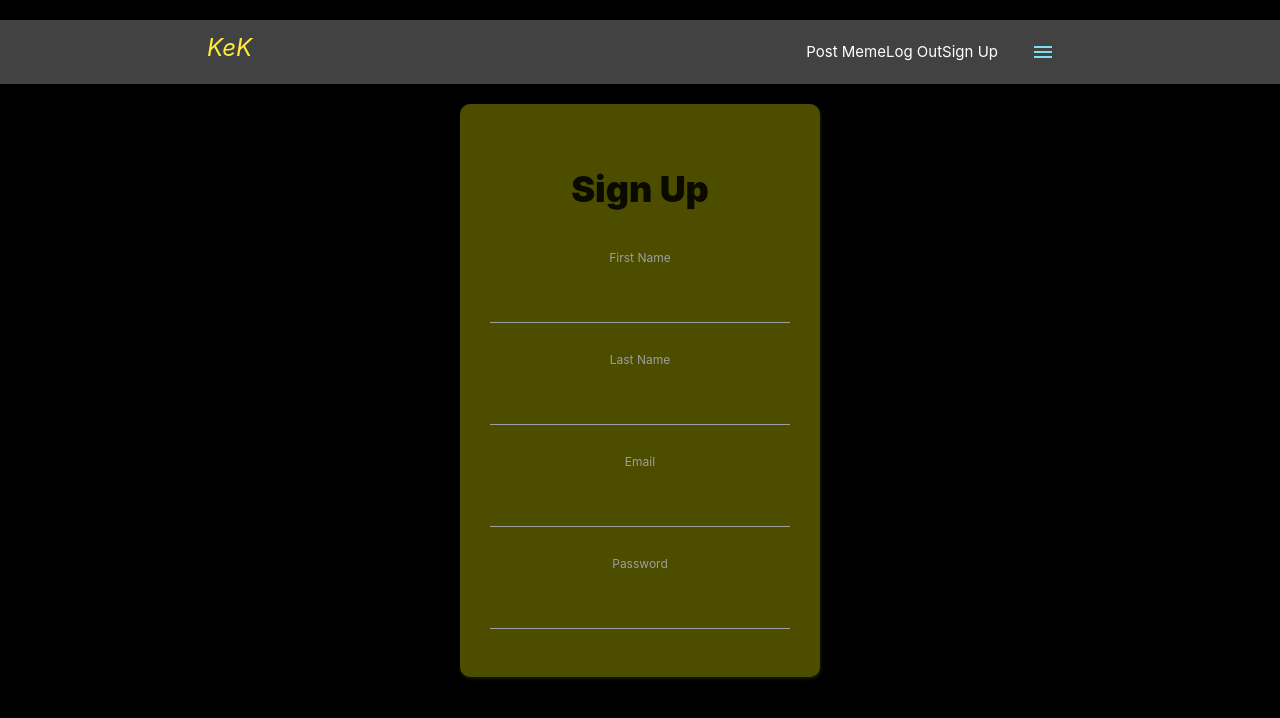
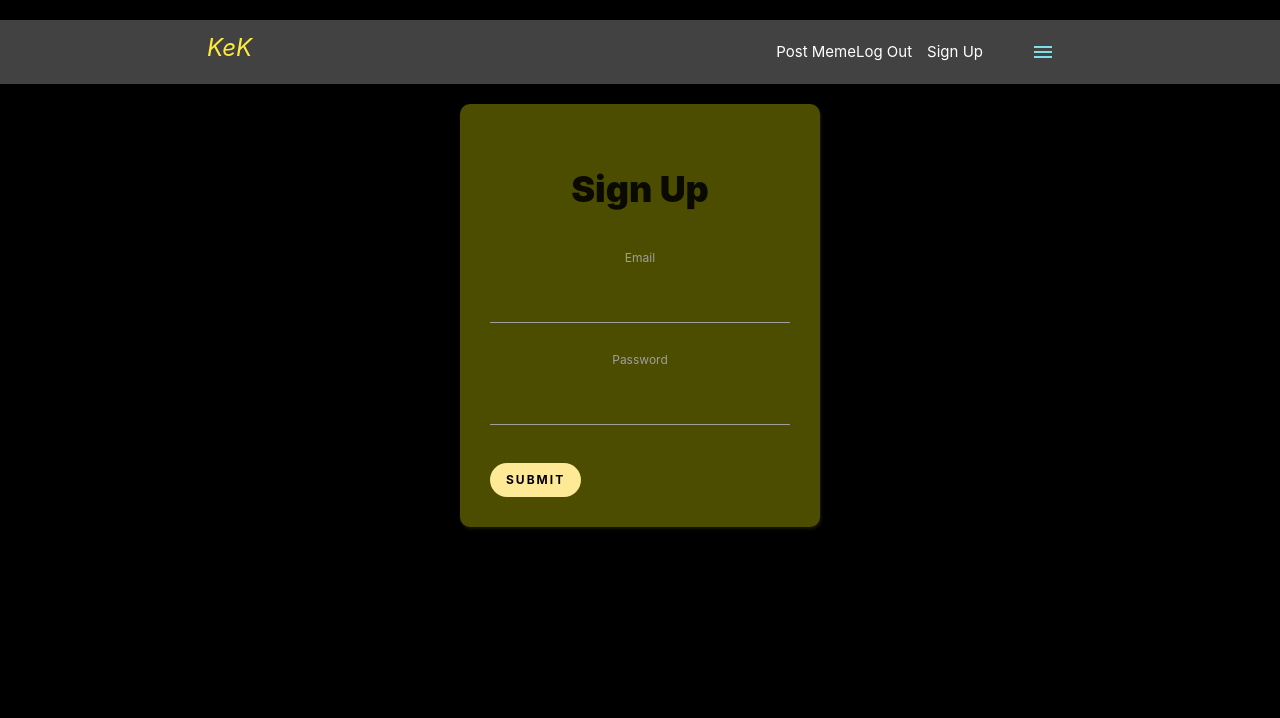
Before and after one commit to ankitpal1029/stonks-app, a React (Create React App) app: page /signup in a window 1280 px wide. Shown: the top 718 px of the page. Built offline with nearby package versions, Linux system fonts and the light colour scheme.

Commit message:
signup / POST works

```diff
--- a/src/components/alwaysthere/Navbar.js
+++ b/src/components/alwaysthere/Navbar.js
@@ -2,8 +2,11 @@ import React from 'react'
 import { Link } from 'react-router-dom'
 import './Navbar.css'
 
+
+
+
+
 const Navbar = () => {
-    console.log('punda')
     return (
         <nav className="nav-wrapper grey darken-3">
             <div className="container">
@@ -13,8 +16,8 @@ const Navbar = () => {
                 <ul className="right">
                     <li>Post Meme</li>
                     <li>Log Out</li>
-                    <li>Sign Up</li>
-                    <a href="#" data-target="slide-out" class="sidenav-trigger show-on-large"><i className="material-icons cyan-text text-lighten-3">menu</i></a>
+                    <li><Link to='/signup'>Sign Up</Link></li>
+                    <a href="#" data-target="slide-out" className="sidenav-trigger show-on-large"><i className="material-icons cyan-text text-lighten-3">menu</i></a>
                     {/* <li><Link to='/' className='btn btn-floating yellow lighten-1 text-black'>YB</Link></li> */}
                 </ul>
 
--- a/src/components/auth/SignUp.js
+++ b/src/components/auth/SignUp.js
@@ -6,6 +6,35 @@ class SignUp extends Component {
         email: '',
         password: ''
     }
+
+
+    handleSubmit = async (e) => {
+        e.preventDefault();
+        // const firstName = e.target.firstName.value;
+        // const lastName = e.target.lastName.value;
+        const email = e.target.email.value;
+        const password = e.target.password.value;
+
+
+        // console.log(firstName, lastName, email, password);
+
+        try {
+            const res = await fetch('http://localhost:5000/signup', {
+                method: 'POST',
+                body: JSON.stringify({ email, password }),
+                headers: {
+                    'Content-Type': 'application/json'
+                }
+            });
+
+        } catch (err) {
+            console.log(err);
+        }
+
+
+    }
+
+
 
     render() {
         return (
@@ -26,22 +55,24 @@ class SignUp extends Component {
             //     </form>
             // </div>
             <div className="container">
-                <form>
+                <form onSubmit={this.handleSubmit}>
                     <h2>Sign Up</h2>
 
-                    <label for="first-name" required >First Name</label>
-                    <input type="text" name="first-name" required />
+                    {/* <label htmlFor="firstName" required >First Name</label>
+                    <input type="text" name="firstName" required />
 
-                    <label for="last-name" required >Last Name</label>
-                    <input type="text" name="last-name" required />
+                    <label htmlFor="lastName" required >Last Name</label>
+                    <input type="text" name="lastName" required /> */}
 
 
-                    <label for="email" >Email</label>
+                    <label htmlFor="email" >Email</label>
                     <input type="text" name="email" required />
                     <div className="email error" ></div>
-                    <label for="password" required >Password</label>
+                    <label htmlFor="password" required >Password</label>
                     <input type="password" name="password" required />
                     <div className="password error"></div>
+
+                    <button>Submit</button>
                 </form>
             </div>
 
```
